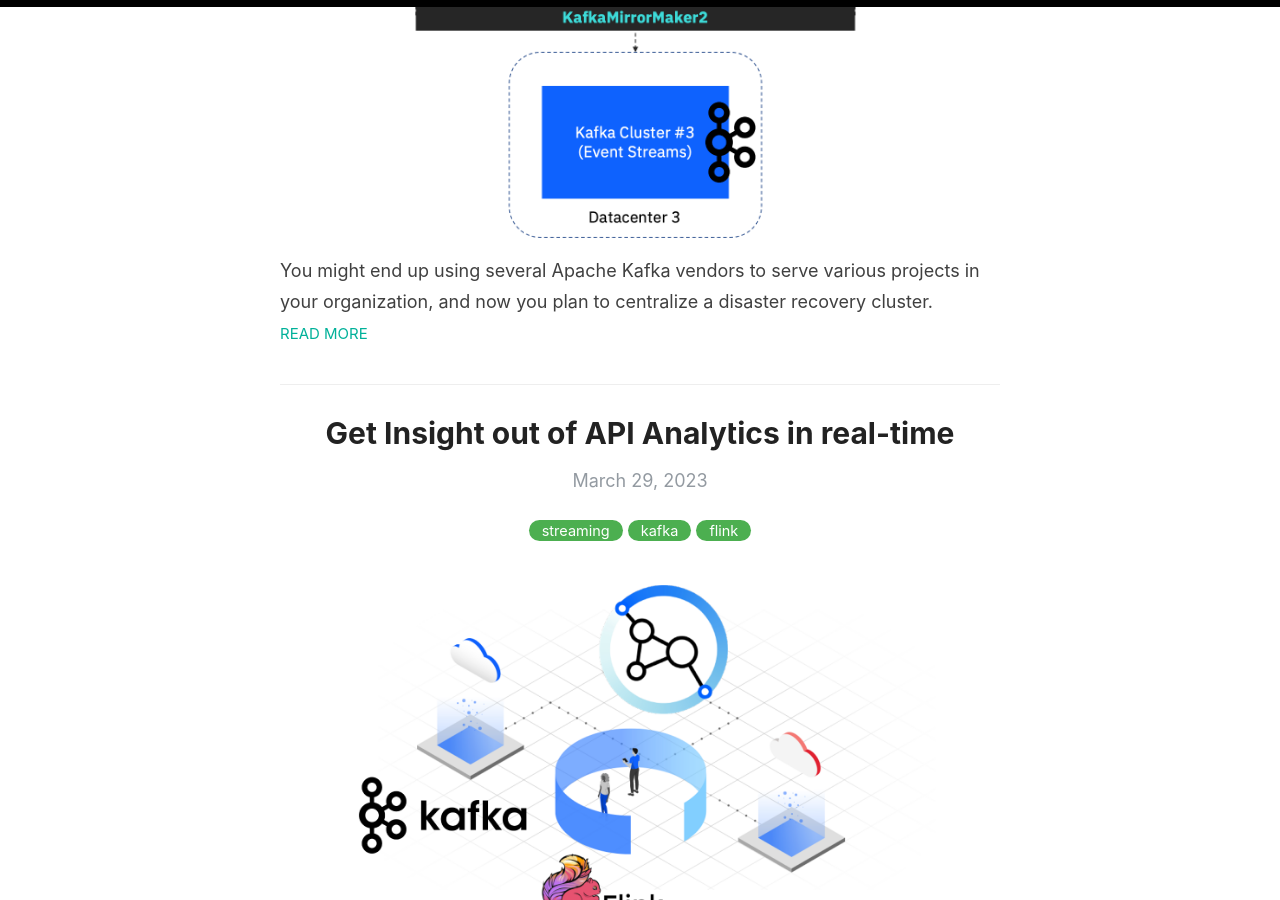
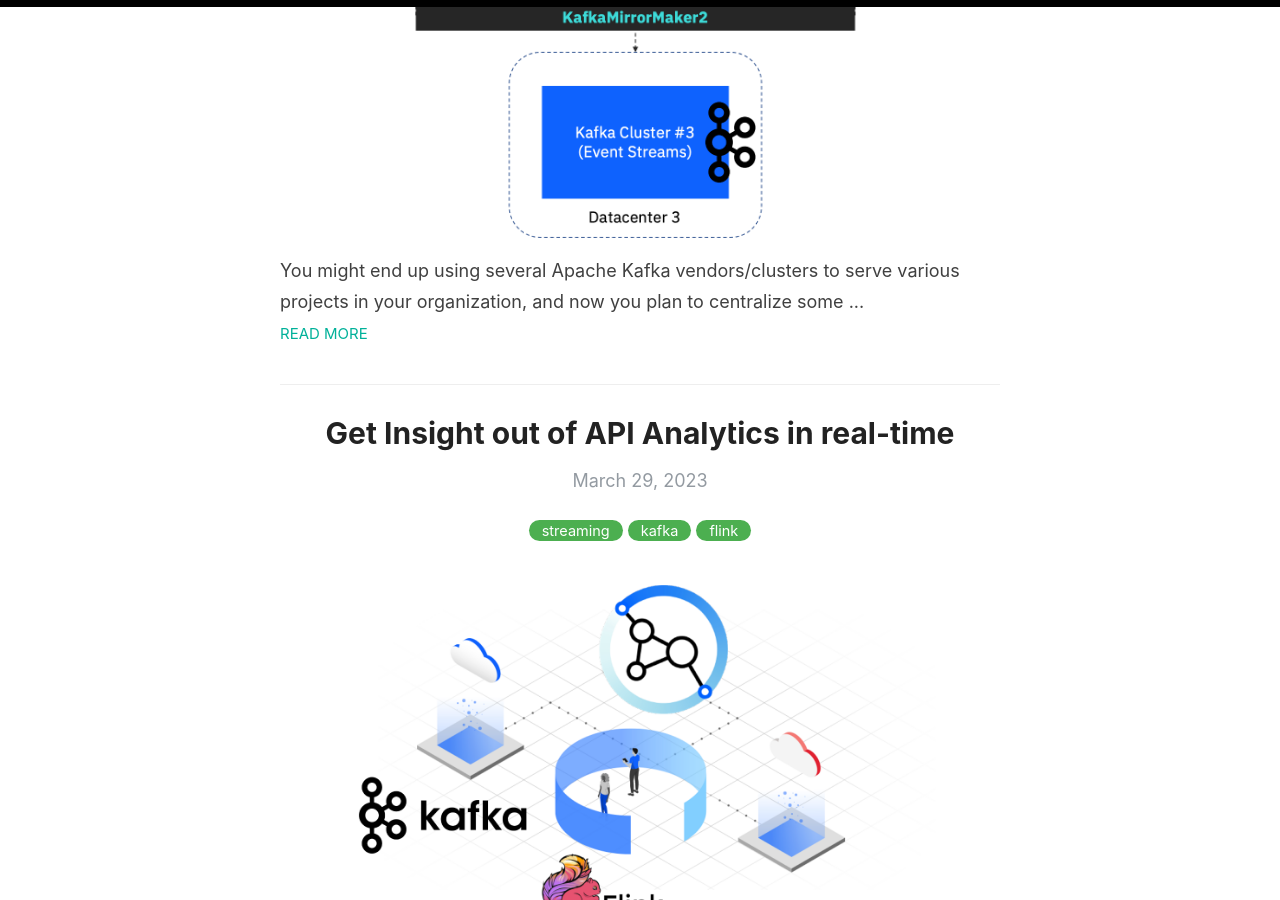
Before and after one commit to RashidAljohani/localhost, a Jekyll site: the page built from index.html, in a window 1280 px wide and 900 px high, scrolled down 506 px. Built offline with Jekyll 4.4.1, drawn with Linux system fonts in a browser that asks for light colours; the list of posts is cut into pages by our own code.

Commit message:
fix typo

```diff
--- a/_posts/2023-03-31-multi-cluster-data-replication.md
+++ b/_posts/2023-03-31-multi-cluster-data-replication.md
@@ -2,7 +2,7 @@
 layout: post
 title: Multi-cluster Data Replication
 categories: [streaming, kafka]
-excerpt: You might end up using several Apache Kafka vendors to serve various projects in your organization, and now you plan to centralize a disaster recovery cluster.
+excerpt: You might end up using several Apache Kafka vendors/clusters to serve various projects in your organization, and now you plan to centralize some ...
 image: /images/blogs/multi-cluster-data-replication/banner.png
 author: ["RashidAljohani"]
 ---
```
Also changed, not shown: 1 other file.
